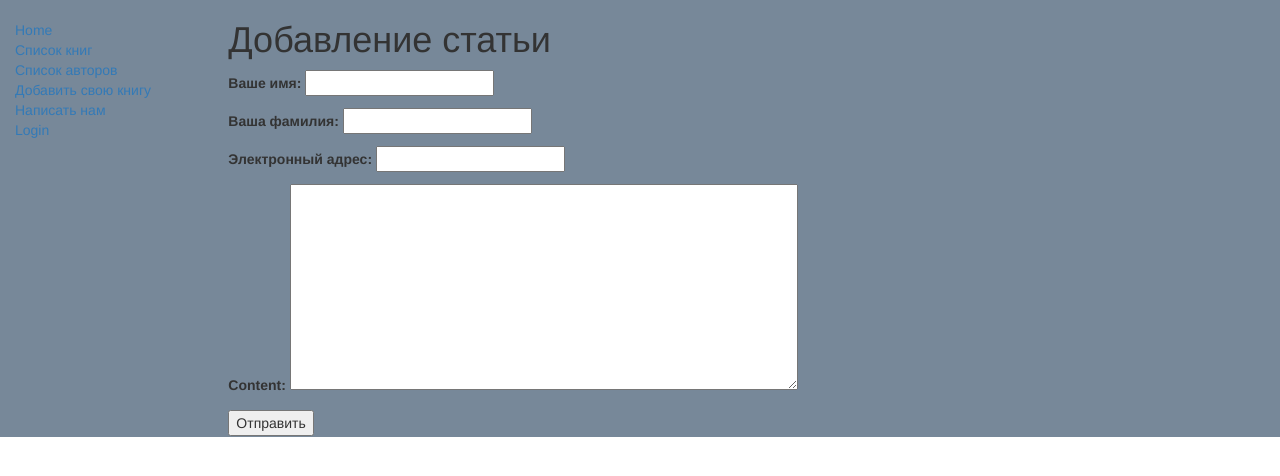
After one commit to 7seventh7/city_library, a Django app: page /contact_form in a window 1280 px wide. The commit adds this page. Shown: the top 476 px of the page. Run offline with Django 4.2, Linux system fonts and the light colour scheme; some libraries are stand-ins or nearby versions.

```diff
--- /dev/null
+++ b/catalog/forms.py
@@ -0,0 +1,15 @@
+from django import forms
+from .models import *
+
+class AddBookForm(forms.ModelForm):
+
+    class Meta:
+        model = Book
+        fields = "__all__"
+
+class ContactForm(forms.Form):
+
+    name = forms.CharField(max_length=255, label='Ваше имя')
+    last_name = forms.CharField(max_length=255, label='Вашa фамилия')
+    email = forms.EmailField(max_length=255, label='Электронный адрес')
+    content = forms.CharField(widget=forms.Textarea(attrs={'cols':60, 'rows':10}))
--- a/catalog/templates/catalog/authors_list.html
+++ b/catalog/templates/catalog/authors_list.html
@@ -1,7 +1,7 @@
 {% extends "base.html" %}
 
 {% block content %}
-    <h1>Список Авторов:</h1>
+    <h1>Список Авторов</h1>
 
     {% if authors %}
     <ul>
--- /dev/null
+++ b/catalog/templates/catalog/contact_form.html
@@ -0,0 +1,14 @@
+{% extends "base.html" %}
+
+{% block content %}
+
+<h1>{{ title }}</h1>
+
+<form action="{% url 'add_book' %}" method="post">
+    {% csrf_token%}
+    {{ form.as_p}}
+    <button href="{% url 'index' %}" type="submit">Отправить</button>
+
+</form>
+
+{% endblock %}
--- a/catalog/urls.py
+++ b/catalog/urls.py
@@ -4,12 +4,14 @@ from .views import *
 from . import views
 
 urlpatterns = [
-    path('', index, name = "index"),
-    path('books', all_books_list, name = "all_books_list"),
+    path('', index, name="index"),
+    path('books', all_books_list, name="all_books_list"),
     path('books_list', views.BookListView.as_view(), name='books'),
     path('book_detail/<int:book_id>/', get_single_page, name='book_detail'),
-    path('authors', all_authors, name = "all_authors_list" ),
-    path('author_books/<int:author_id>/', get_all_author_books, name = "author_books" ),
+    path('authors', all_authors, name="all_authors_list"),
+    path('author_books/<int:author_id>/', get_all_author_books, name="author_books"),
+    path('add_book', add_book, name="add_book"),
+    path('contact_form', contact_form, name="contact_form"),
 ]
 
 urlpatterns += [
--- a/catalog/views.py
+++ b/catalog/views.py
@@ -1,5 +1,7 @@
 from django.shortcuts import render
 from django.http import HttpResponse, Http404
+
+from .forms import *
 from .models import Book, Author, BookInstance, Genre
 from random import randint
 from django.views import generic
@@ -97,6 +99,28 @@ def get_all_author_books(request, author_id):
         context={'books': books,},
     )
 
+def add_book(request):
+    form = AddBookForm()
+    return render(
+        request,
+        'catalog/add_book.html',
+        context={'title': 'Добавление статьи' , 'form': form},
+    )
+
+def contact_form(request):
+    # if request.method == 'POST':
+    #     form = ContactForm(request.POST)
+    #     if form.is_valid():
+    #         print(form.cleaned_data)
+    #     else:
+    #         form = ContactForm()
+    form = ContactForm()
+    return render(
+        request,
+        'catalog/contact_form.html',
+        context={'title': 'Добавление статьи' , 'form': form},
+    )
+
 
 
 class BookListView(generic.ListView):
--- a/templates/base.html
+++ b/templates/base.html
@@ -25,6 +25,8 @@
                     <li><a href="{% url 'index' %}">Home</a></li>
                     <li><a href="{% url 'all_books_list' %}">Список книг</a></li>
                     <li><a href="{% url 'all_authors_list' %}">Список авторов</a></li>
+                    <li><a href="{% url 'add_book' %}">Добавить свою книгу</a></li>
+                    <li><a href="{% url 'contact_form' %}">Написать нам</a></li>
                     {% if user.is_authenticated %}
                         <li>User: {{ user.get_username }}</li>
                         <li><a href="{% url 'logout' %}?next={{ request.path }}">Logout</a></li>
```
Also changed, not shown: catalog/templates/catalog/add_book.html (added, +14 -0 lines).
